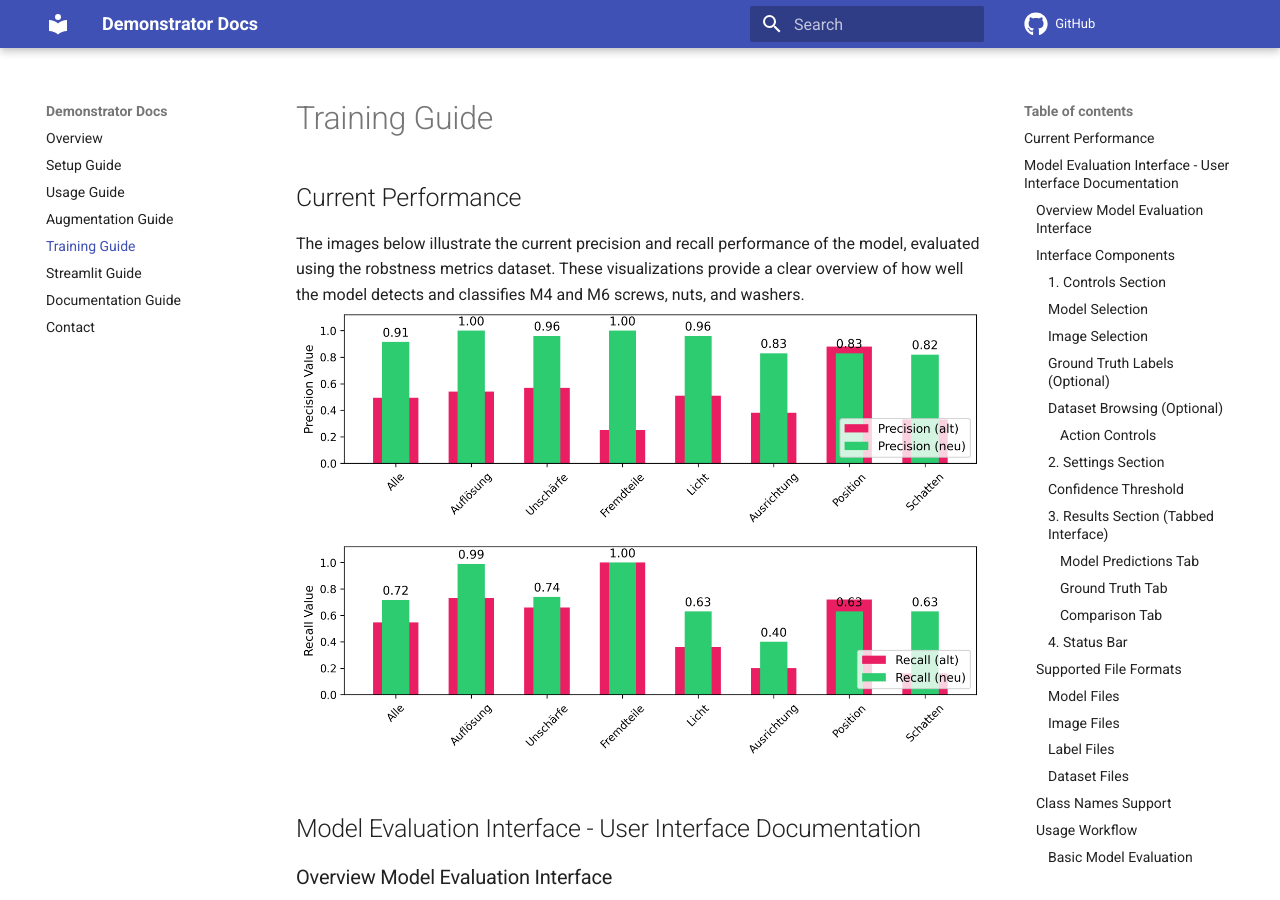
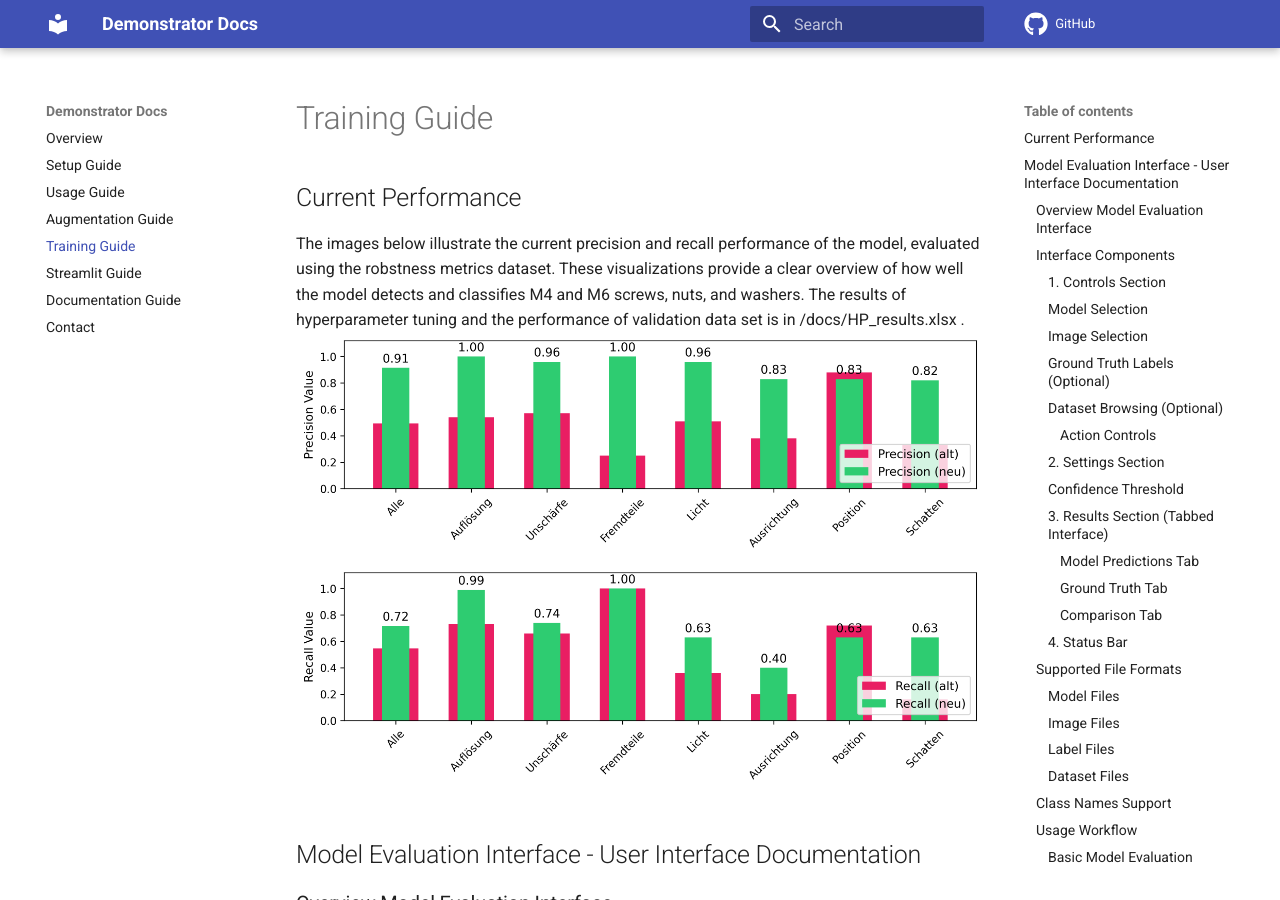
Before and after one commit to Hergoss/AUT_demonstrator, an MkDocs documentation site: the page built from docs/training.md, in a window 1280 px wide and 900 px high. Built offline with MkDocs 1.6.1 and Material for MkDocs 9.7.7, drawn with Linux system fonts in a browser that asks for light colours; comment, search, counter and statistics services are not loaded.

Commit message:
recompile docu

```diff
--- a/docs/training.md
+++ b/docs/training.md
@@ -1,7 +1,7 @@
 # Training Guide
 
 ## Current Performance
-The images below illustrate the current precision and recall performance of the model, evaluated using the robstness metrics dataset. These visualizations provide a clear overview of how well the model detects and classifies M4 and M6 screws, nuts, and washers.
+The images below illustrate the current precision and recall performance of the model, evaluated using the robstness metrics dataset. These visualizations provide a clear overview of how well the model detects and classifies M4 and M6 screws, nuts, and washers. The results of hyperparameter tuning and the performance of validation data set is in /docs/HP_results.xlsx .
 ![perf1](images/precision_overlap.png)
 ![perf1](images/recall_overlap.png)
 
```
Also changed, not shown: site/404.html, site/contact/index.html, site/documentation/index.html, site/streamlit/index.html, site/user_guide/index.html, 2 other files.
